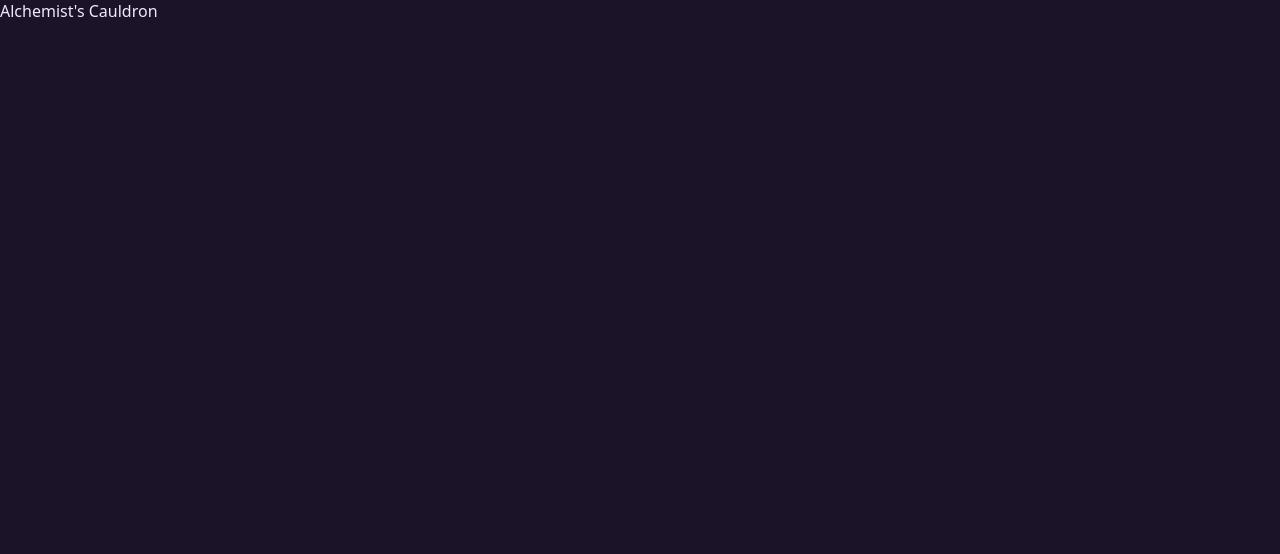
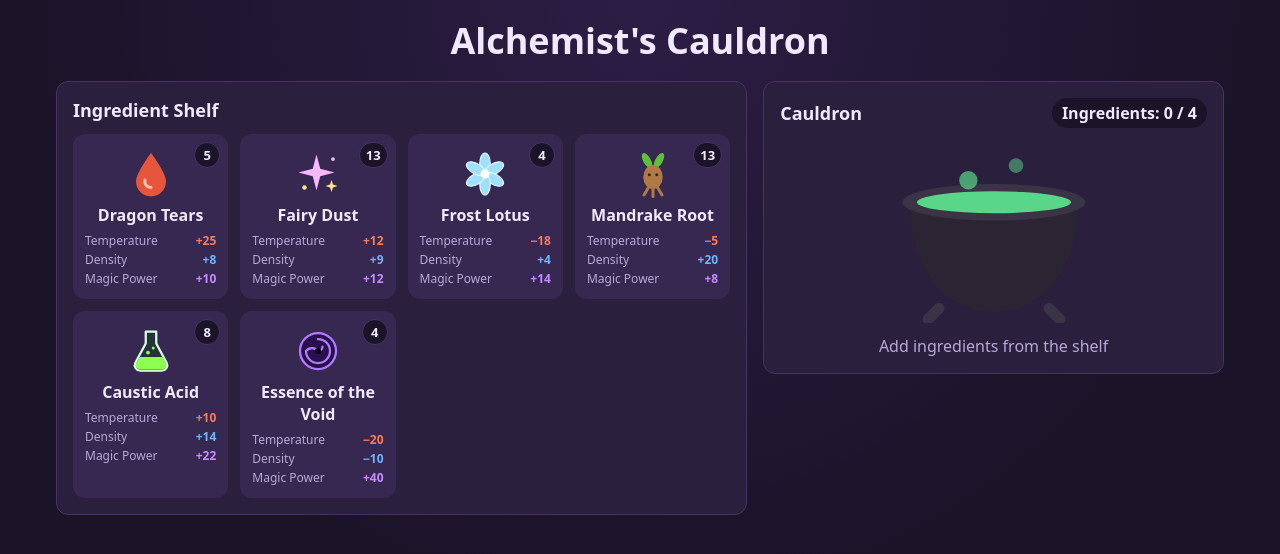
Before and after one commit to akylbek04/alchemist-s-cauldron, a website built with Vite: page index.html in a window 1280 px wide. Built offline with nearby package versions, Linux system fonts and the light colour scheme.

Commit message:
feat: render cauldron list and wire shelf add flow

```diff
--- a/index.html
+++ b/index.html
@@ -6,7 +6,26 @@
     <title>Alchemist's Cauldron</title>
   </head>
   <body>
-    <div id="app"></div>
+    <header class="header">
+      <h1 class="header__title">Alchemist's Cauldron</h1>
+    </header>
+
+    <main class="game">
+      <section class="panel shelf" aria-labelledby="shelf-title">
+        <h2 class="panel__title" id="shelf-title">Ingredient Shelf</h2>
+        <div class="shelf__grid" id="shelf"></div>
+      </section>
+
+      <section class="panel cauldron" aria-labelledby="cauldron-title">
+        <div class="cauldron__header">
+          <h2 class="panel__title" id="cauldron-title">Cauldron</h2>
+          <p class="counter" id="ingredient-counter" aria-live="polite"></p>
+        </div>
+        <img class="cauldron__pot" src="/src/assets/cauldron.svg" alt="" />
+        <ol class="cauldron__list" id="cauldron-list"></ol>
+      </section>
+    </main>
+
     <script type="module" src="/src/main.ts"></script>
   </body>
 </html>
--- a/src/main.ts
+++ b/src/main.ts
@@ -1,7 +1,32 @@
 import './styles/style.css';
+import { DIFFICULTY_SETTINGS, LEVEL_1_DIFFICULTY } from './data/difficulty';
+import { addIngredient, isCauldronFull } from './logic/cauldron';
+import { createGameState, getShelfIngredients } from './state/game-state';
+import { renderCauldron } from './ui/cauldron';
+import { getElement } from './ui/dom';
+import { createShelf } from './ui/shelf';
 
-const app = document.querySelector<HTMLDivElement>('#app');
+const settings = DIFFICULTY_SETTINGS[LEVEL_1_DIFFICULTY];
+const cauldronList = getElement('#cauldron-list');
+const counter = getElement('#ingredient-counter');
 
-if (app) {
-  app.textContent = "Alchemist's Cauldron";
+// Temporary: the game starts on load until the Start Game screen arrives in US 1.3.
+let state = createGameState(settings);
+
+const updateShelf = createShelf(
+  getElement('#shelf'),
+  getShelfIngredients(settings),
+  (ingredient) => {
+    const next = addIngredient(state, ingredient, settings.maxCauldronIngredients);
+    if (next === state) return;
+    state = next;
+    render();
+  },
+);
+
+function render(): void {
+  updateShelf(state.shelfStock, isCauldronFull(state, settings.maxCauldronIngredients));
+  renderCauldron(cauldronList, counter, state.cauldronIngredients, settings.maxCauldronIngredients);
 }
+
+render();
--- a/src/styles/style.css
+++ b/src/styles/style.css
@@ -1,3 +1,19 @@
+:root {
+  --bg: #1b1328;
+  --panel: #2a1f3d;
+  --panel-border: #44345f;
+  --card: #362850;
+  --card-hover: #46356a;
+  --text: #f1e9ff;
+  --text-muted: #b9a8d6;
+  --accent: #59d68a;
+  --warning: #ffb347;
+  --temperature: #ff7a59;
+  --density: #6fb6ff;
+  --magic: #c78bff;
+  --radius: 12px;
+}
+
 *,
 *::before,
 *::after {
@@ -9,6 +25,240 @@ body {
   min-height: 100vh;
   overflow-x: hidden;
   font-family: system-ui, sans-serif;
-  background: #1b1328;
-  color: #f1e9ff;
+  background: radial-gradient(circle at top, #2c1d45, var(--bg) 60%);
+  color: var(--text);
 }
+
+.visually-hidden {
+  position: absolute;
+  width: 1px;
+  height: 1px;
+  overflow: hidden;
+  clip-path: inset(50%);
+  white-space: nowrap;
+}
+
+.header {
+  padding: 16px;
+  text-align: center;
+}
+
+.header__title {
+  margin: 0;
+  font-size: clamp(1.5rem, 4vw, 2.25rem);
+}
+
+.game {
+  display: grid;
+  gap: 16px;
+  max-width: 1200px;
+  margin: 0 auto;
+  padding: 0 16px 24px;
+}
+
+@media (min-width: 900px) {
+  .game {
+    grid-template-columns: 3fr 2fr;
+    align-items: start;
+  }
+}
+
+.panel {
+  min-width: 0;
+  padding: 16px;
+  border: 1px solid var(--panel-border);
+  border-radius: var(--radius);
+  background: var(--panel);
+}
+
+.panel__title {
+  margin: 0;
+  font-size: 1.125rem;
+}
+
+/* Shelf */
+
+.shelf__grid {
+  display: grid;
+  grid-template-columns: repeat(auto-fill, minmax(140px, 1fr));
+  gap: 12px;
+  margin-top: 12px;
+}
+
+.card {
+  position: relative;
+  display: flex;
+  flex-direction: column;
+  align-items: center;
+  gap: 6px;
+  padding: 14px 10px 10px;
+  border: 2px solid transparent;
+  border-radius: var(--radius);
+  background: var(--card);
+  color: inherit;
+  font: inherit;
+  cursor: pointer;
+  transition:
+    background-color 0.15s,
+    border-color 0.15s,
+    opacity 0.2s;
+}
+
+.card:hover:not(:disabled) {
+  background: var(--card-hover);
+  border-color: var(--accent);
+}
+
+.card:focus-visible {
+  outline: 3px solid var(--accent);
+  outline-offset: 2px;
+}
+
+.card:disabled {
+  cursor: not-allowed;
+  opacity: 0.6;
+}
+
+.card--empty:disabled {
+  opacity: 0.35;
+}
+
+.card--empty .card__icon {
+  visibility: hidden;
+}
+
+.card__badge {
+  position: absolute;
+  top: 6px;
+  right: 6px;
+  display: grid;
+  place-items: center;
+  min-width: 26px;
+  height: 26px;
+  padding: 0 6px;
+  border-radius: 13px;
+  background: var(--bg);
+  border: 1px solid var(--panel-border);
+  font-size: 0.8125rem;
+  font-weight: 700;
+}
+
+.card__icon {
+  width: 48px;
+  height: 48px;
+}
+
+.card__name {
+  font-weight: 600;
+  text-align: center;
+}
+
+.card__stats {
+  display: grid;
+  gap: 2px;
+  width: 100%;
+  font-size: 0.75rem;
+}
+
+.card__stat {
+  display: flex;
+  justify-content: space-between;
+  gap: 4px;
+}
+
+.card__stat-label {
+  color: var(--text-muted);
+}
+
+.card__stat-value {
+  font-weight: 700;
+  font-variant-numeric: tabular-nums;
+}
+
+.card__stat--temperature .card__stat-value {
+  color: var(--temperature);
+}
+
+.card__stat--density .card__stat-value {
+  color: var(--density);
+}
+
+.card__stat--magic .card__stat-value {
+  color: var(--magic);
+}
+
+/* Cauldron */
+
+.cauldron {
+  display: grid;
+  justify-items: center;
+  gap: 12px;
+}
+
+.cauldron__header {
+  display: flex;
+  flex-wrap: wrap;
+  justify-content: space-between;
+  align-items: center;
+  gap: 8px;
+  width: 100%;
+}
+
+.counter {
+  margin: 0;
+  padding: 4px 10px;
+  border-radius: 999px;
+  background: var(--bg);
+  font-weight: 600;
+  transition:
+    background-color 0.2s,
+    color 0.2s;
+}
+
+.counter--full {
+  background: var(--warning);
+  color: var(--bg);
+}
+
+.cauldron__pot {
+  width: min(220px, 70%);
+  height: auto;
+}
+
+.cauldron__list {
+  display: grid;
+  gap: 8px;
+  width: 100%;
+  margin: 0;
+  padding: 0;
+  list-style: none;
+  counter-reset: cauldron;
+}
+
+.cauldron__list:empty::before {
+  content: 'Add ingredients from the shelf';
+  color: var(--text-muted);
+  text-align: center;
+}
+
+.cauldron__item {
+  display: flex;
+  align-items: center;
+  gap: 10px;
+  padding: 6px 10px;
+  border-radius: 8px;
+  background: var(--card);
+  counter-increment: cauldron;
+}
+
+.cauldron__item::before {
+  content: counter(cauldron);
+  min-width: 1.25em;
+  color: var(--text-muted);
+  font-variant-numeric: tabular-nums;
+}
+
+.cauldron__item-icon {
+  width: 28px;
+  height: 28px;
+}
--- /dev/null
+++ b/src/ui/cauldron.ts
@@ -0,0 +1,22 @@
+import type { IIngredient } from '../types';
+import { createElement } from './dom';
+
+export function renderCauldron(
+  list: HTMLElement,
+  counter: HTMLElement,
+  ingredients: readonly IIngredient[],
+  maxIngredients: number,
+): void {
+  list.replaceChildren(
+    ...ingredients.map((ingredient) => {
+      const item = createElement('li', 'cauldron__item');
+      const icon = createElement('img', 'cauldron__item-icon');
+      icon.src = ingredient.icon;
+      icon.alt = '';
+      item.append(icon, createElement('span', '', ingredient.name));
+      return item;
+    }),
+  );
+  counter.textContent = `Ingredients: ${String(ingredients.length)} / ${String(maxIngredients)}`;
+  counter.classList.toggle('counter--full', ingredients.length >= maxIngredients);
+}
```
